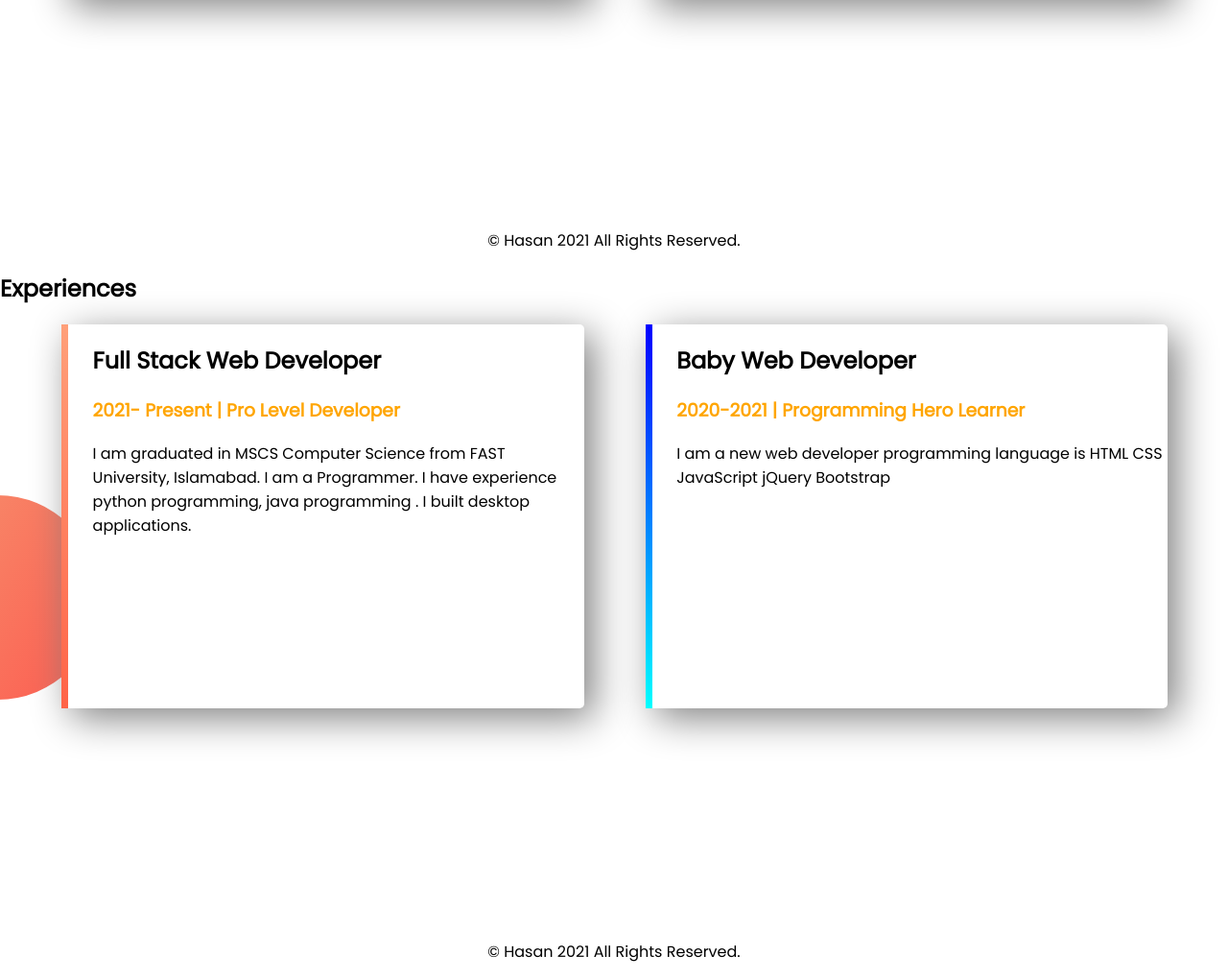
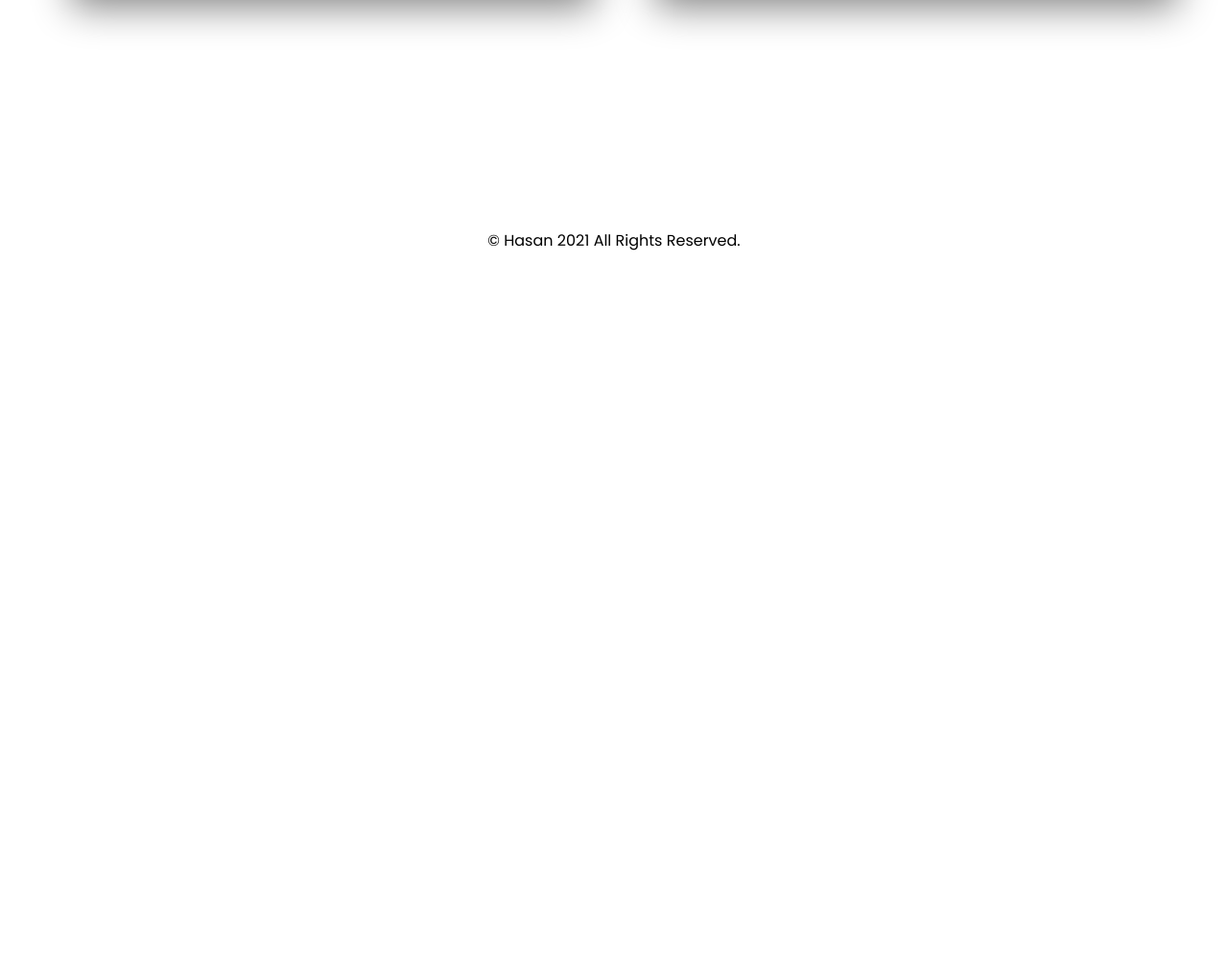
Before and after one commit to hasanmiaweb/web-portfolio, a plain HTML site: page index.html in a window 1280 px wide. Shown: the part 1838-2858 px from the top of the page at 96% size. After the commit the page ends 2117 px from the top, so only its background shows below. Drawn offline with Linux system fonts and the light colour scheme.

Commit message:
last simple update

```diff
--- a/index.html
+++ b/index.html
@@ -73,29 +73,5 @@
     </footer>
     <!--Footer Section End-->
 
-    <!--Experience-area Start-->
-    <section class="experience-area">
-        <h2>Experiences</h2>
-      <div id="full-stack" class="helf-width single-experience">
-        <h2>Full Stack Web Developer</h2>
-        <h3 class="orange-highlight" >2021- Present | Pro Level Developer</h3>
-        <p>I am graduated in MSCS Computer Science from FAST University, Islamabad. I am a Programmer. I have experience python programming, java programming . I built desktop applications.</p>
-      </div>
-
-      <div id="baby-web" class="helf-width single-experience">
-          <h2>Baby Web Developer</h2>
-          <h3 class="orange-highlight" >2020-2021 | Programming Hero Learner</h3>
-          <p>I am a new web developer programming language is HTML CSS JavaScript jQuery Bootstrap</p>
-      </div>
-    </section>
-    <!--Experience-area End-->
-
-
-    <!--Footer Section Start-->
-    <footer>
-        <p>&copy; Hasan 2021 All Rights Reserved.</p>
-    </footer>
-    <!--Footer Section End-->
-
 </body>
 </html>
```
